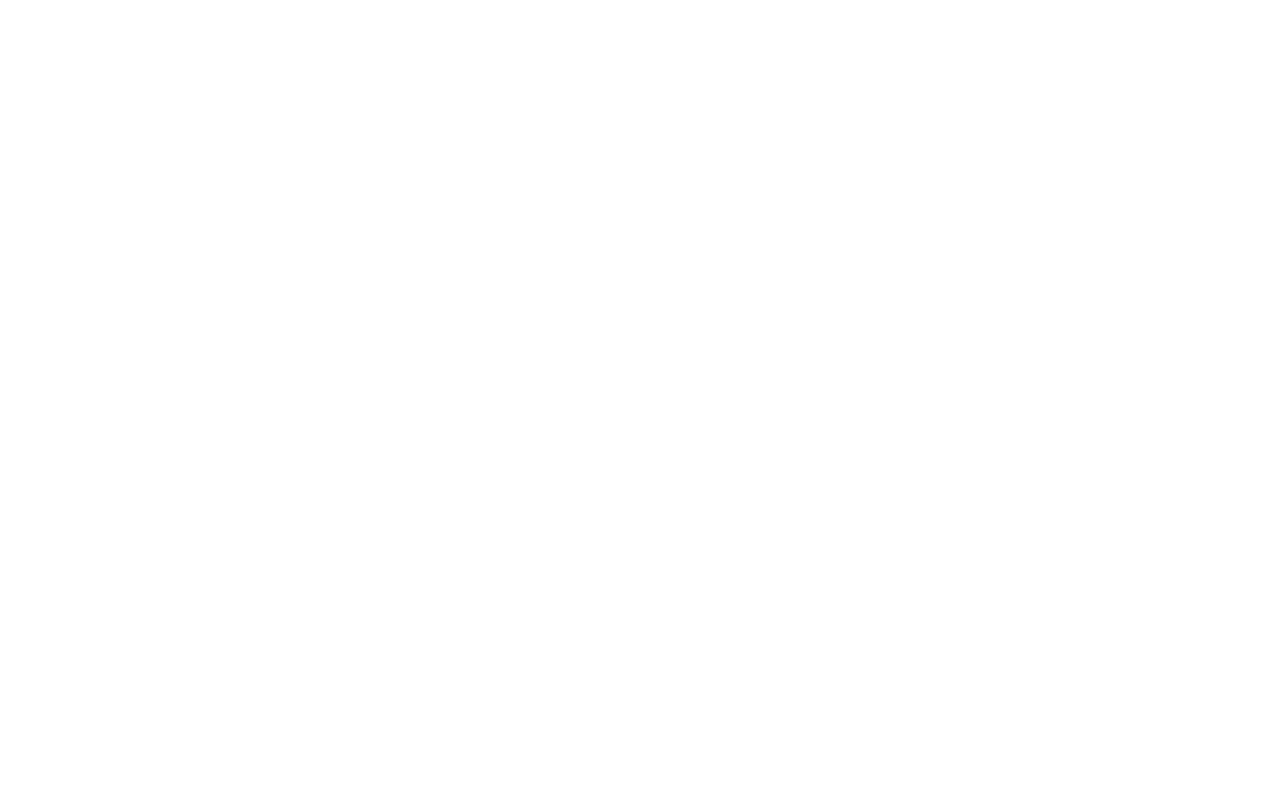
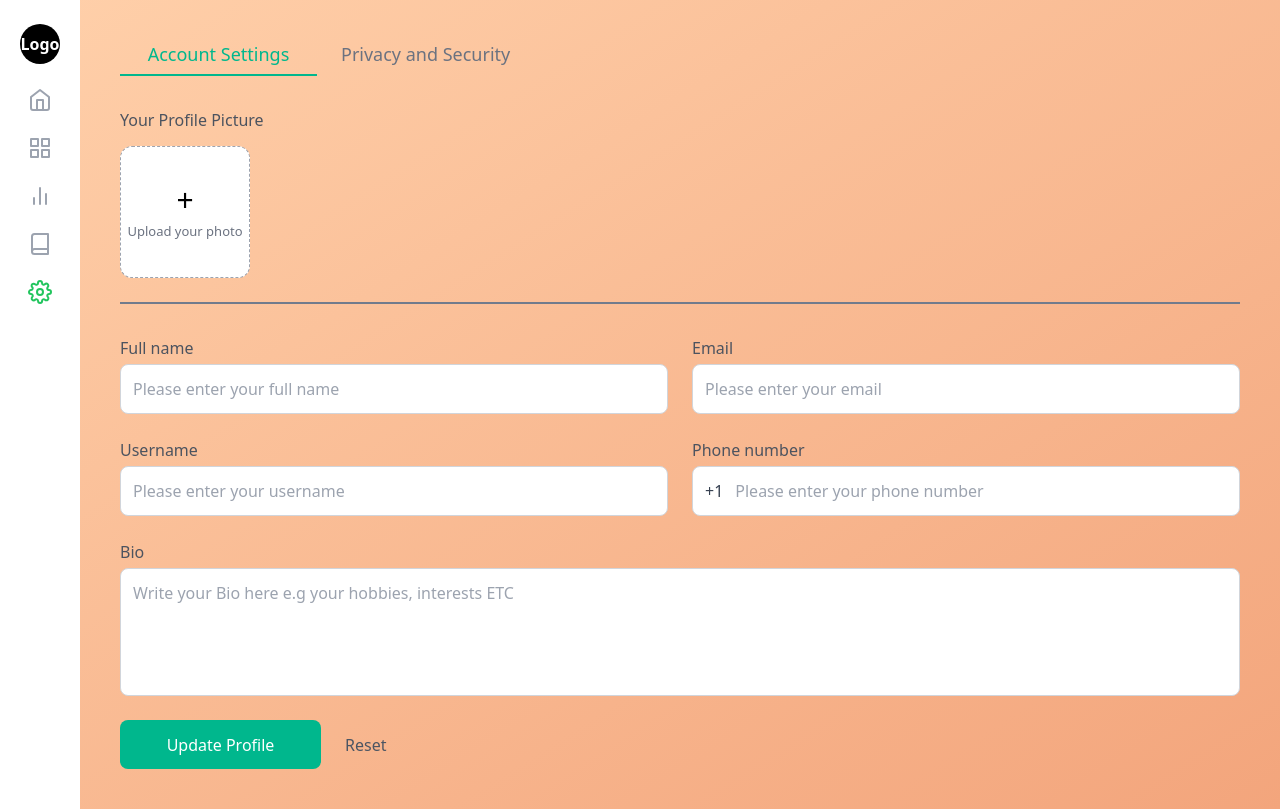
Before and after one commit to TEJASWI-RAJ0210/Chit-Chat, a React (Vite) app in the folder frontend/: page /Settings in a window 1280 px wide. Before the commit this address had no page. Built offline with nearby package versions, Linux system fonts and the light colour scheme.

Commit message:
Seetings page update

```diff
--- a/frontend/src/App.jsx
+++ b/frontend/src/App.jsx
@@ -3,7 +3,7 @@
 import {BrowserRouter,Routes,Route} from "react-router-dom"
 import UserName from "./mainComponents/UserName.jsx";
 import SignIn from "./mainComponents/SignIn.jsx";
-
+import SettingsPage from "./chatComponets/Settings.jsx";
 const App=()=>{
   return (
     <BrowserRouter>
@@ -12,6 +12,7 @@
     <Route path="/UserName" element={<UserName/>}/>
     <Route path="/SignIn" element={<SignIn/>}/>
     <Route path="/UserName" element={<UserName/>}/>
+    <Route path="/Settings" element={<SettingsPage/>}/>
     </Routes>
     </BrowserRouter>
   );
--- /dev/null
+++ b/frontend/src/chatComponets/Settings.jsx
@@ -0,0 +1,148 @@
+import React, { useState } from "react";
+import {
+  FiHome,
+  FiGrid,
+  FiBarChart2,
+  FiBook,
+  FiSettings,
+} from "react-icons/fi";
+
+const SettingsPage = () => {
+  const [activeTab, setActiveTab] = useState("account");
+
+  return (
+    <div className="flex bg-gradient-to-br from-[#ffd0aa] to-[#f3a57c] min-h-screen font-sans">
+
+      {/* Sidebar */}
+      <div className="w-20 bg-white flex flex-col items-center py-6 gap-6">
+        <div className="w-10 h-10 rounded-full bg-black text-white flex items-center justify-center font-bold">
+          Logo
+        </div>
+
+        <FiHome size={24} className="text-gray-400 hover:text-green-500 cursor-pointer" />
+        <FiGrid size={24} className="text-gray-400 hover:text-green-500 cursor-pointer" />
+        <FiBarChart2 size={24} className="text-gray-400 hover:text-green-500 cursor-pointer" />
+        <FiBook size={24} className="text-gray-400 hover:text-green-500 cursor-pointer" />
+        <FiSettings size={24} className="text-green-500 cursor-pointer" />
+      </div>
+
+      {/* Main Content */}
+      <div className="flex-1 p-10 max-w-[1200px] mx-auto">
+
+        {/* Tabs */}
+        <div className="flex gap-6 mb-8">
+          <button
+            className={`text-lg pb-2 ${
+              activeTab === "account"
+                ? "text-[#00B78D] border-b-2 border-[#00B78D] font-Manrope w-[197px] h-[36px]"
+                : "text-gray-500"
+            }`}
+            onClick={() => setActiveTab("account")}
+          >
+            Account Settings
+          </button>
+
+          <button
+            className={`text-lg pb-2 ${
+              activeTab === "privacy"
+                ? "text-green-500 border-b-2 border-green-500 font-Manrope w-[190px] h-[27px]"
+                : "text-gray-500"
+            }`}
+            onClick={() => setActiveTab("privacy")}
+          >
+            Privacy and Security
+          </button>
+        </div>
+
+        {/* Profile Picture Upload Section */}
+        <h3 className="text-Manrope  mb-4 text-[#4C535F] w-[146px] h-[22px] top-[125px] left-[109px]">
+          Your Profile Picture
+        </h3>
+
+        <div className="w-[130px] h-[132px] border border-dashed border-gray-400 rounded-xl
+            flex flex-col items-center justify-center cursor-pointer bg-white mb-6">
+          <div className="text-3xl mb-1">+</div>
+         <p className="text-[13px] text-gray-500 whitespace-nowrap">Upload your photo</p>
+        </div>
+
+        <hr className="border-t-2 border-[#717B8C] mb-8" />
+
+        {/* Form */}
+        <form className="flex flex-col gap-6">
+
+          {/* Row 1 */}
+          <div className="flex flex-col md:flex-row gap-6">
+            {/* FULL NAME */}
+            <div className="flex flex-col flex-1">
+              <label className="font-medium mb-1 text-[#4C535F] text-Manrope">Full name</label>
+              <input
+                className="p-3 border border-gray-300 rounded-lg text-Manrope"
+                placeholder="Please enter your full name"
+              />
+            </div>
+
+            {/* EMAIL */}
+            <div className="flex flex-col flex-1">
+              <label className="font-medium mb-1 text-[#4C535F] text-Manrope">Email</label>
+              <input
+                type="email"
+                className="p-3 border border-gray-300 rounded-lg text-Manrope"
+                placeholder="Please enter your email"
+              />
+            </div>
+          </div>
+
+          {/* Row 2 */}
+          <div className="flex flex-col md:flex-row gap-6">
+            {/* USERNAME */}
+            <div className="flex flex-col flex-1">
+              <label className="font-medium mb-1 text-[#4C535F] text-Manrope">Username</label>
+              <input
+                className="p-3 border border-gray-300 rounded-lg text-Manrope"
+                placeholder="Please enter your username"
+              />
+            </div>
+
+            {/* PHONE NUMBER */}
+            <div className="flex flex-col flex-1">
+              <label className="font-medium mb-1 text-[#4C535F] text-Manrope">Phone number</label>
+              <div className="flex items-center border border-gray-300 rounded-lg bg-white px-3 text-Manrope">
+                <span className="text-gray-700 text-Manrope">+1</span>
+                <input
+                  className="flex-1 p-3 border-none outline-none text-Manrope"
+                  placeholder="Please enter your phone number"
+                />
+              </div>
+            </div>
+          </div>
+
+          {/* BIO */}
+          <div className="flex flex-col">
+            <label className="font-medium mb-1 text-[#4C535F] text-Manrope">Bio</label>
+            <textarea
+              className="p-3 border border-gray-300 rounded-lg h-32 resize-none text-Manrope"
+              placeholder="Write your Bio here e.g your hobbies, interests ETC"
+            ></textarea>
+          </div>
+
+          {/* Buttons */}
+          <div className="flex gap-6">
+            <button
+              type="submit"
+              className="w-[201px] h-[49px] bg-[#00B78D] text-white px-6 py-3 rounded-lg font-medium hover:bg-[#009f7b] text-Manrope"
+            >
+              Update Profile
+            </button>
+
+            <button type="reset" className="text-gray-600 font-medium">
+              Reset
+            </button>
+          </div>
+
+        </form>
+      </div>
+    </div>
+  );
+};
+
+export default SettingsPage;
```
Also changed, not shown: 1 other file (tests, documents, lock files or other folders).
